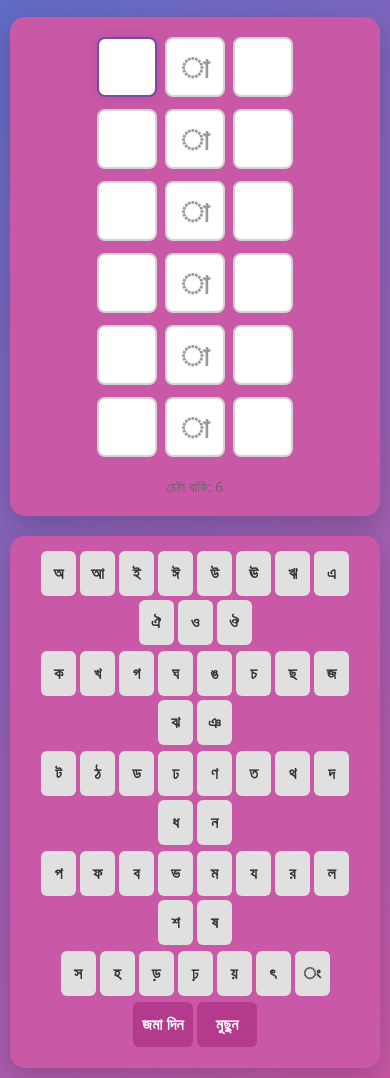
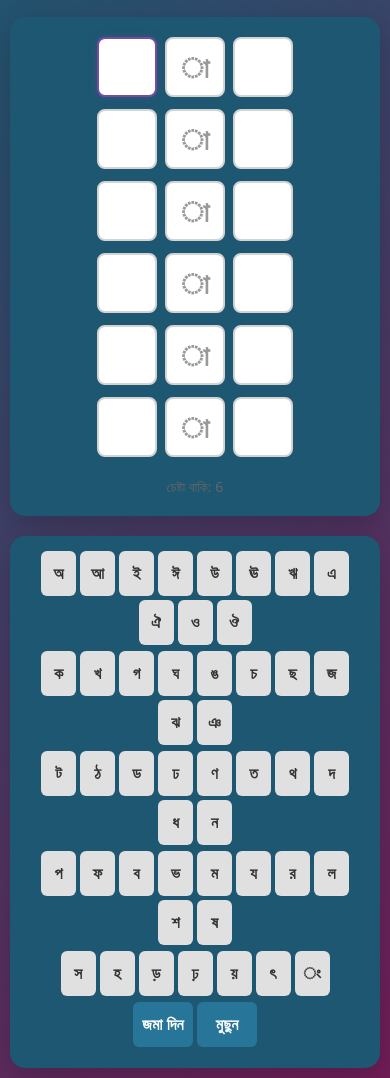
Before and after one commit to nzaaia/banglaWordle, a plain HTML site: page wordle bangla/index.html in a window 390 px wide. Shown: the part 100-1178 px from the top of the page. Drawn offline with Linux system fonts and the light colour scheme.

Commit message:
color changed, 6 tries, non responsive

```diff
--- a/wordle bangla/style.css
+++ b/wordle bangla/style.css
@@ -3,11 +3,12 @@
             margin: 0;
             padding: 0;
             box-sizing: border-box;
+
         }
 
         body {
             font-family: 'Segoe UI', Tahoma, Geneva, Verdana, sans-serif;
-            background: linear-gradient(135deg,#586DC9 0%, #C958A6  100%);
+            background: linear-gradient(135deg,#1D5771 0%, #711d57  100%);
             min-height: 100vh;
             display: flex;
             flex-direction: column;
@@ -33,7 +34,7 @@
         }
 
         .game-container {
-            background: #C958A6;
+            background: #1D5771;
             border-radius: 15px;
             padding: 20px;
             box-shadow: 0 10px 30px rgba(0,0,0,0.2);
@@ -109,7 +110,7 @@
         }
 
         .keyboard {
-            background: #C958A6;
+            background: #1D5771;
             border-radius: 15px;
             padding: 15px;
             box-shadow: 0 10px 30px rgba(0,0,0,0.2);
@@ -153,13 +154,13 @@
         }
 
         .key.special {
-            background: #B43A8E;
+            background: #27769A;
             color: white;
             min-width: 60px;
         }
 
         .key.special:hover {
-            background: #586DC9;
+            background: #1c526c;
         }
 
         .key.correct {
```
